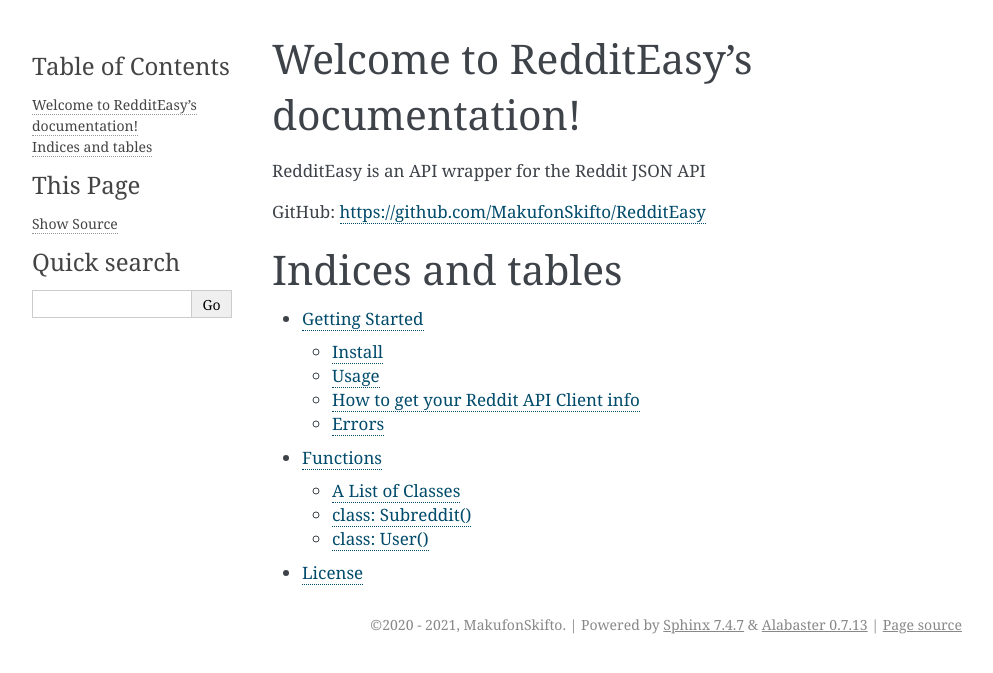
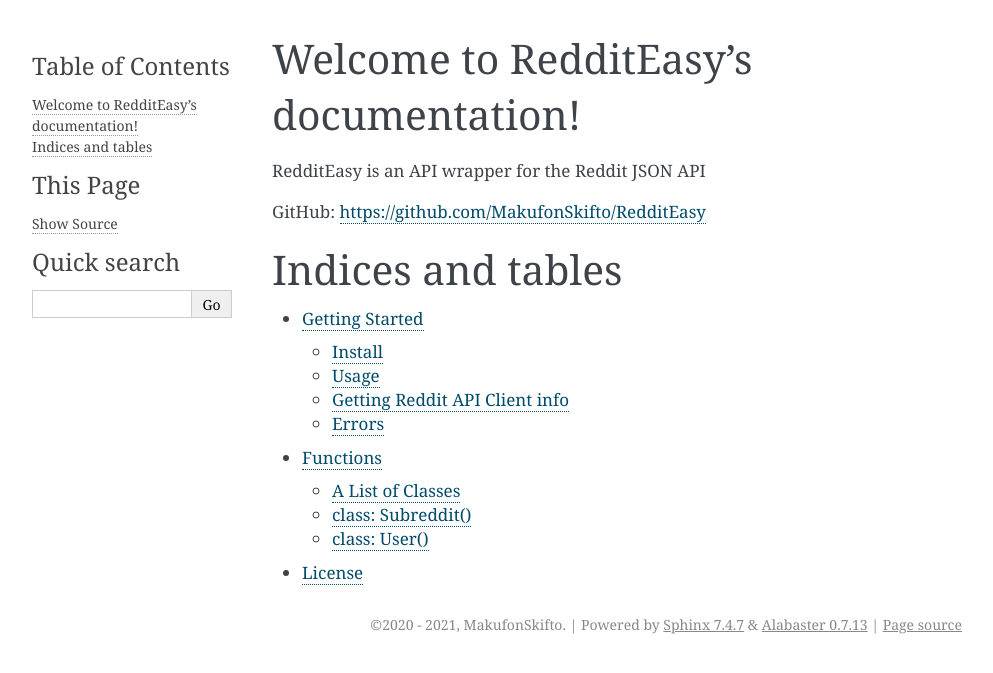
Before and after one commit to mrsrmn/RedditEasy, a Sphinx documentation site: the page built from docs/source/index.rst, in a window 1280 px wide. Shown: the top 673 px of the page, without its empty margins (148-1141 px from the left). Built offline with Sphinx 7.4.7, drawn with Linux system fonts in a browser that asks for light colours.

Commit message:
Fixed a bug on the docs

```diff
--- a/docs/source/start.rst
+++ b/docs/source/start.rst
@@ -77,14 +77,16 @@
 
 More examples are in the `examples folder <https://github.com/MakufonSkifto/RedditEasy/tree/main/examples>`_
 
-How to get your Reddit API Client info
+Getting Reddit API Client info
 ------------------------------------------
 
 To get your Reddit API client info go to
 https://www.reddit.com/prefs/apps
 and create a script.
 
-![](https://i.imgur.com/Ri13AQu.png)
+.. image:: https://i.imgur.com/Ri13AQu.png
+  :width: 400
+  :alt: Alternative text
 
 Errors
 -------------
```
Also changed, not shown: README.md (+1 -1 lines), 9 other files.
